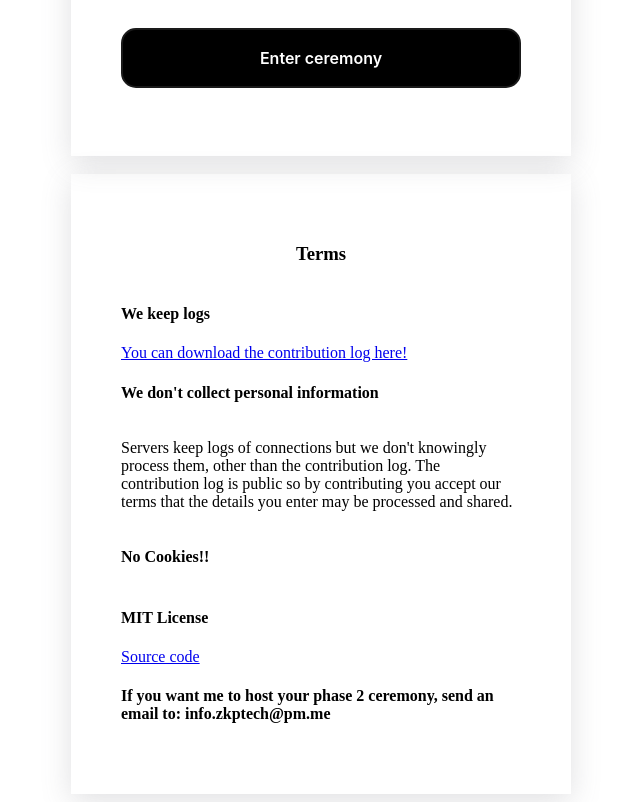
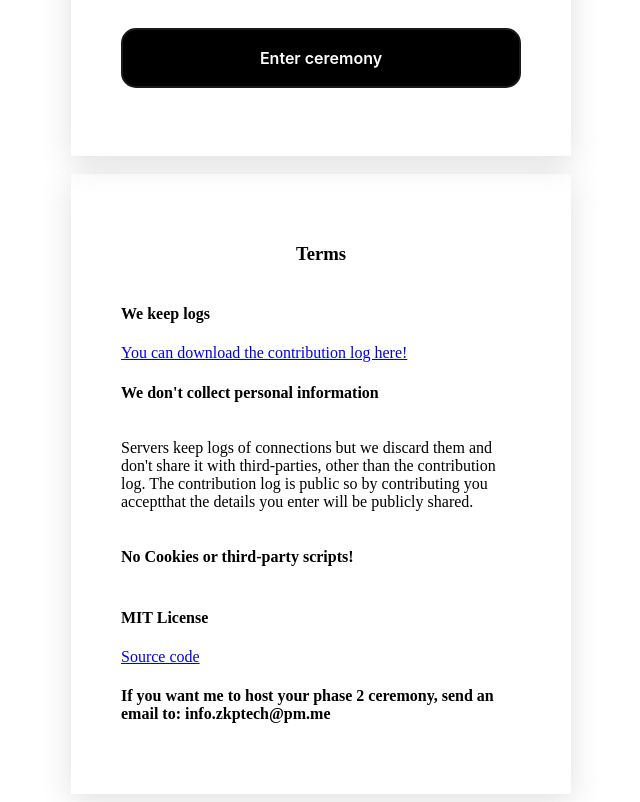
Before and after one commit to StrawberryChocolateFudge/phase2Ceremony, a website built with Parcel: page frontend/index.html in a window 1280 px wide. Shown: the part 552-1354 px from the top of the page, without its empty margins (319-959 px from the left). Built offline with nearby package versions, Linux system fonts and the light colour scheme.

Commit message:
updated terms

```diff
--- a/frontend/index.html
+++ b/frontend/index.html
@@ -40,10 +40,10 @@
                 <h4>We keep logs</h4>
                 <a href="/log">You can download the contribution log here!</a>
                 <h4>We don't collect personal information</h4>
-                <p>Servers keep logs of connections but we don't knowingly process them, other than the contribution
-                    log. The contribution log is public so by contributing you accept our terms that the details you
-                    enter may be processed and shared.</p>
-                <h4>No Cookies!!</h4>
+                <p>Servers keep logs of connections but we discard them and don't share it with third-parties, other than the contribution
+                    log. The contribution log is public so by contributing you acceptthat the details you
+                    enter will be publicly shared.</p>
+                <h4>No Cookies or third-party scripts!</h4>
                 <h4>MIT License</h4>
                 <a href="https://github.com/StrawberryChocolateFudge/phase2Ceremony">Source code</a>
                 <h4>If you want me to host your phase 2 ceremony, send an email to: info.zkptech@pm.me</h4>
```
